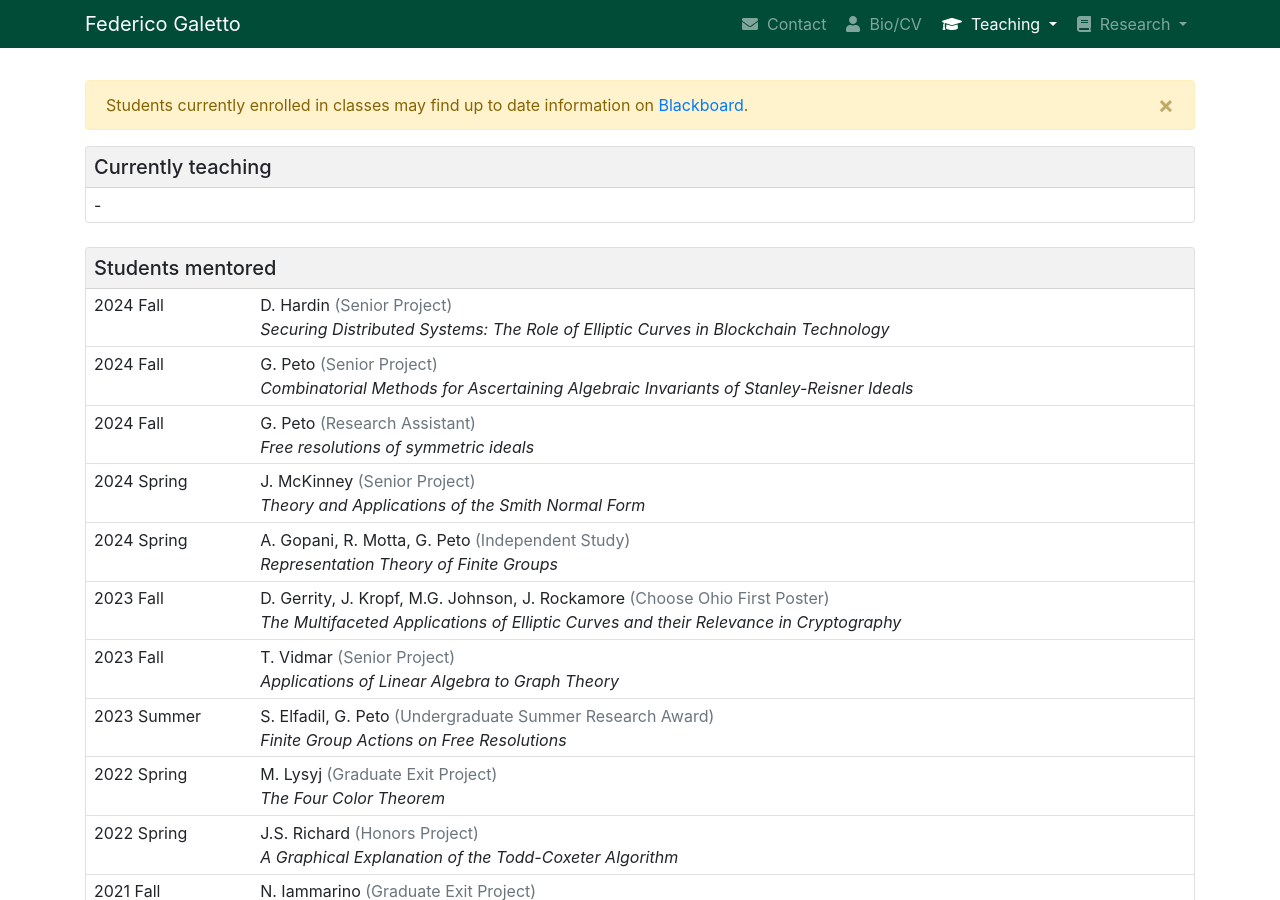
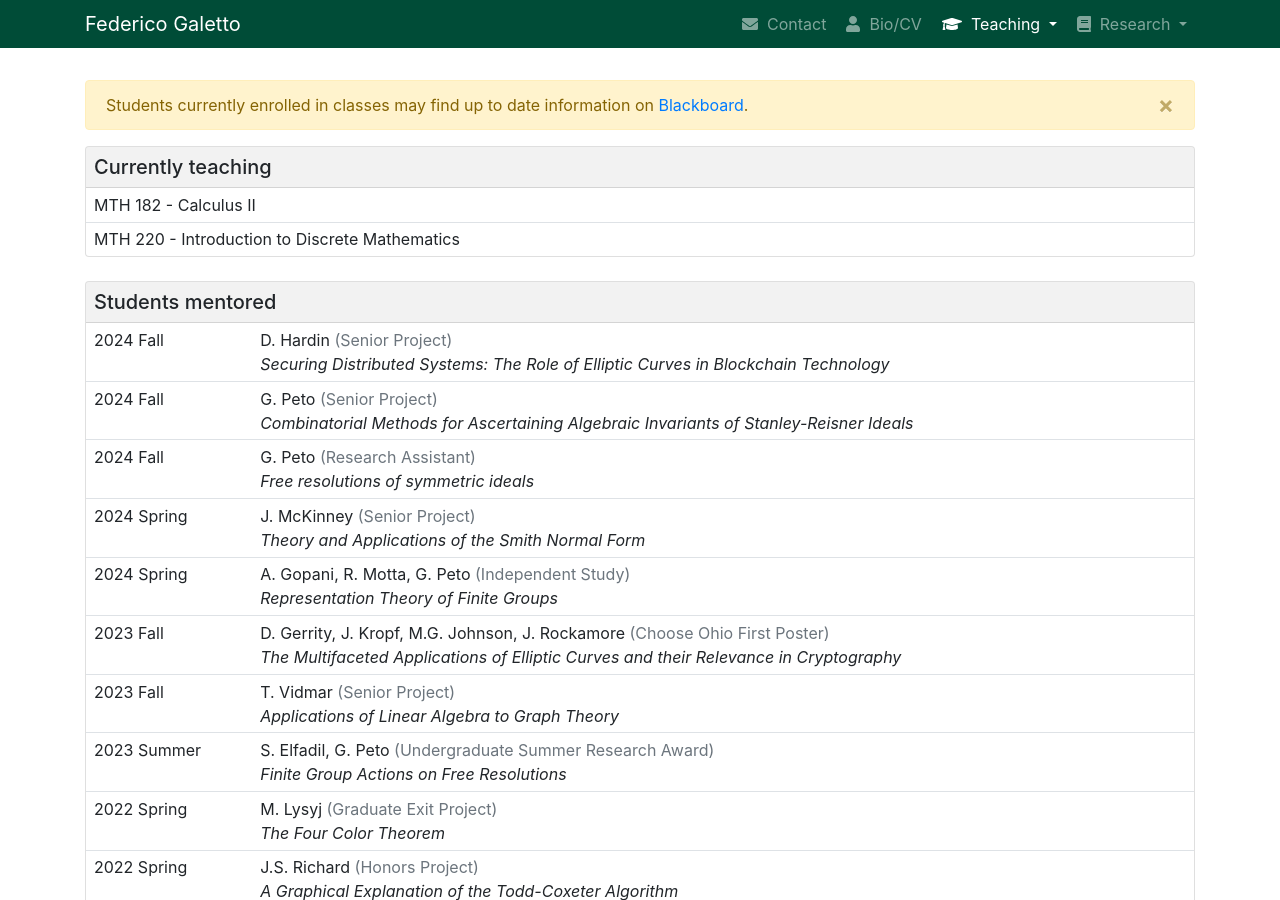
Before and after one commit to galettof/galettof.github.io, a Jekyll site: the page built from teaching.html, in a window 1280 px wide and 900 px high. Built offline with Jekyll 4.4.1, drawn with Linux system fonts in a browser that asks for light colours; nearby versions of some CDN libraries.

Commit message:
merged dev

```diff
--- a/index.html
+++ b/index.html
@@ -40,10 +40,12 @@ active: contact
 	    <td><span class="fas fa-building"></span>&nbsp;Office</td>
 	    <td>Rhodes Tower 1219</td>
 	  </tr>
+	  <!--
 	  <tr>
 	    <td><span class="fas fa-calendar-alt"></span>&nbsp;Office hours</td>
 	    <td>Please request appointments via email at this time</td>
 	  </tr>
+	  -->
 	  <tr>
 	    <td><span class="fas fa-envelope-open"></span>&nbsp;Mail</td>
 	    <td>Department of Mathematics and Statistics<br>
--- a/teaching.html
+++ b/teaching.html
@@ -21,7 +21,8 @@ active: teaching
 	</div>
 	<table class="table notop table-sm mb-0">
 	  <tbody>
-	    <tr><td>-</td></tr>
+	    <tr><td>MTH 182 - Calculus II</td></tr>
+	    <tr><td>MTH 220 - Introduction to Discrete Mathematics</td></tr>
 	  </tbody>
 	</table>
       </div>
```
Also changed, not shown: Gemfile.lock.
